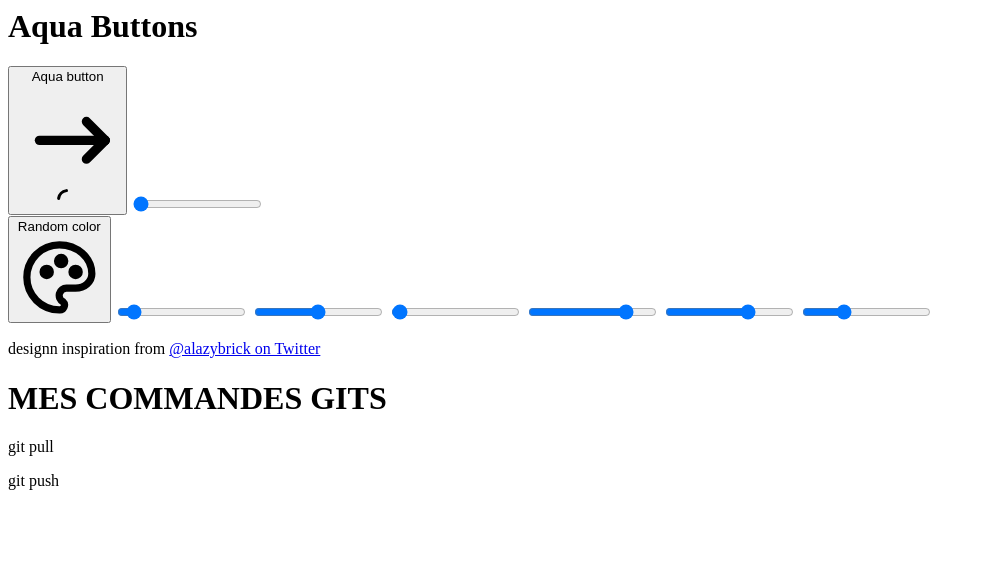
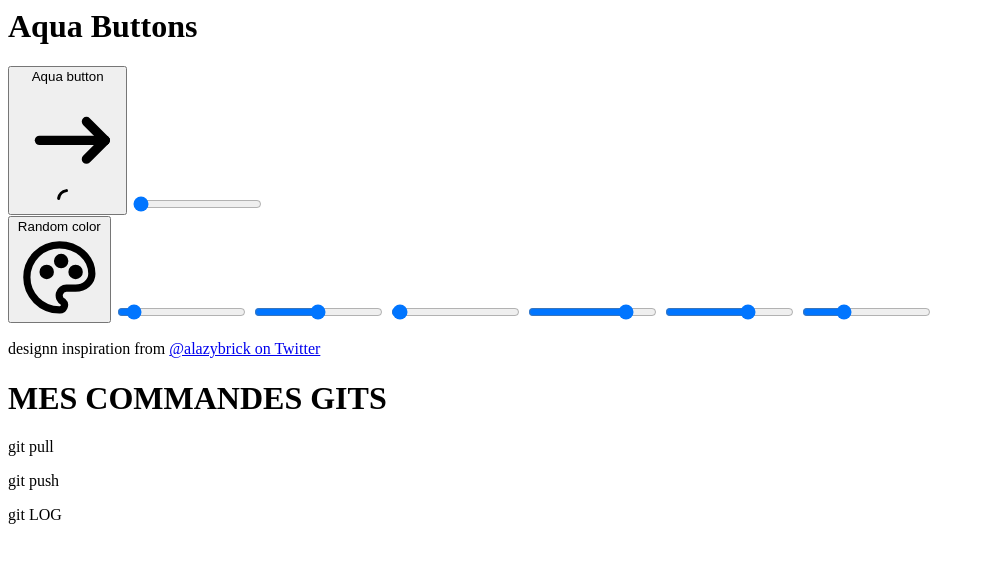
Before and after one commit to Badboy-dev/cours_git, a plain HTML site: page index.html in a window 1280 px wide. Shown: the whole page, without its empty margins (0-985 px from the left). Drawn offline with Linux system fonts and the light colour scheme.

Commit message:
ajoute commande log

```diff
--- a/index.html
+++ b/index.html
@@ -48,4 +48,5 @@
 
   <P> git pull </P>
   <P> git push </P>
+  <P> git LOG </P>
 </main>
```
